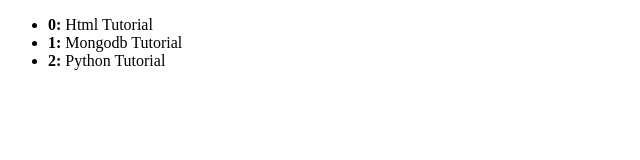
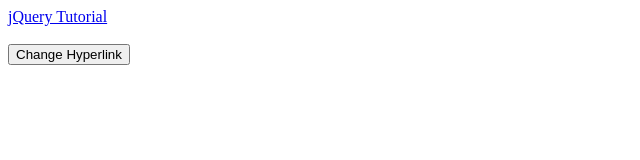
Before and after one commit to ashikh/cacheFactory-remove-removeAll-destroy, a plain HTML site: page change text/change_text.html in a window 1280 px wide. Shown: the whole page, without its empty margins (0-640 px from the left). Drawn offline with Linux system fonts and the light colour scheme.

Commit message:
assignment done

```diff
--- a/attach bold tag/index.js
+++ /dev/null
@@ -1,6 +0,0 @@
-$(document).ready(function(){
-    var list=$("li");
-    for(var num=0; num<list.length; num++) {
-$(list[num]).prepend("<b>"+num+': '+"</b>");
-    }
-});
--- a/attach bold tag/bold tag.html
+++ b/change text/change_text.html
@@ -2,15 +2,13 @@
 <html>
 <head>
 	<meta charset="UTF-8">
-	<title>attach bold tag</title>
+	<title>Change hyperlink</title></head>
 	<meta name="viewport" content="width=device-width, initial-scale=1.0">
-</head>
 <body>
-<ul id="tutorial">
-<li>Html Tutorial</li>
-<li>Mongodb Tutorial</li>
-<li>Python Tutorial</li>
-</ul>
+<div class="hlink">
+<a href="www.acadgild.com" id="acadgild">jQuery Tutorial</a>
+</div><br>
+ <button id="change-link">Change Hyperlink</button>
 <script src="jquery-2.2.2.js"></script>
 <script src="index.js"></script>
 </body>
--- /dev/null
+++ b/change text/index.js
@@ -0,0 +1,13 @@
+(function () {
+    var changeLink = $('#change-link'),
+        hLink = $('.hlink');
+function modifyLink() {
+        changeLink.on('click', function () {
+        hLink.html('<a href="www.jquery.com">jQuery Documentation</a>');
+        });
+    }
+
+    $(function () {
+        modifyLink();
+    });
+}());
```
Also changed, not shown: change text/jquery-2.2.2.js (renamed from attach bold tag/jquery-2.2.2.js).
